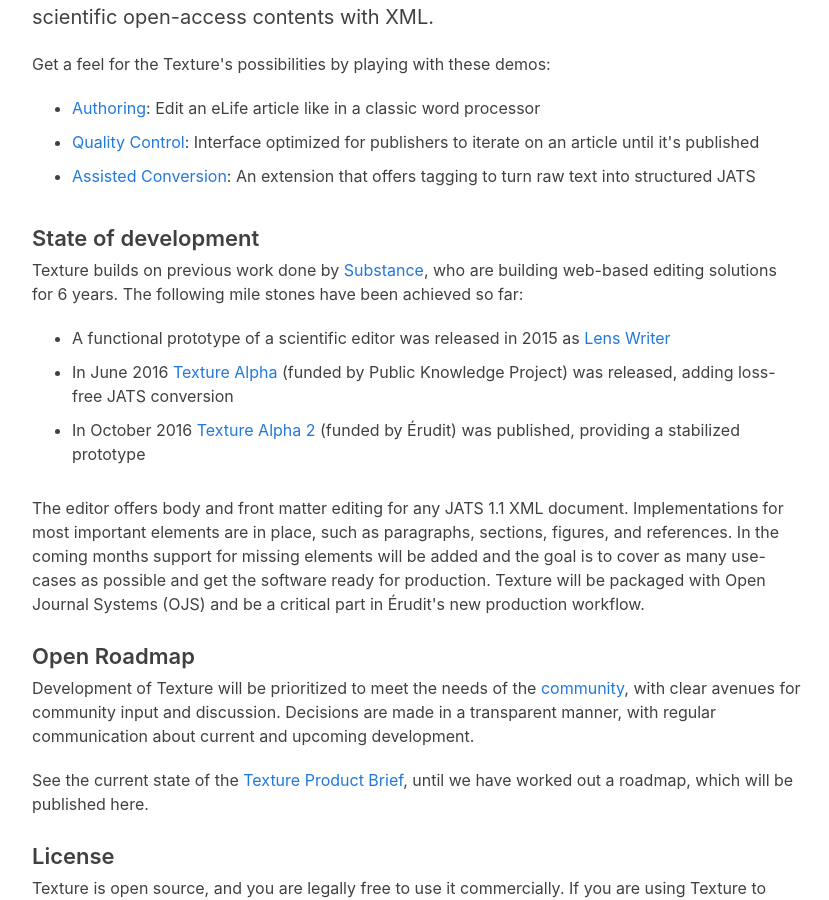
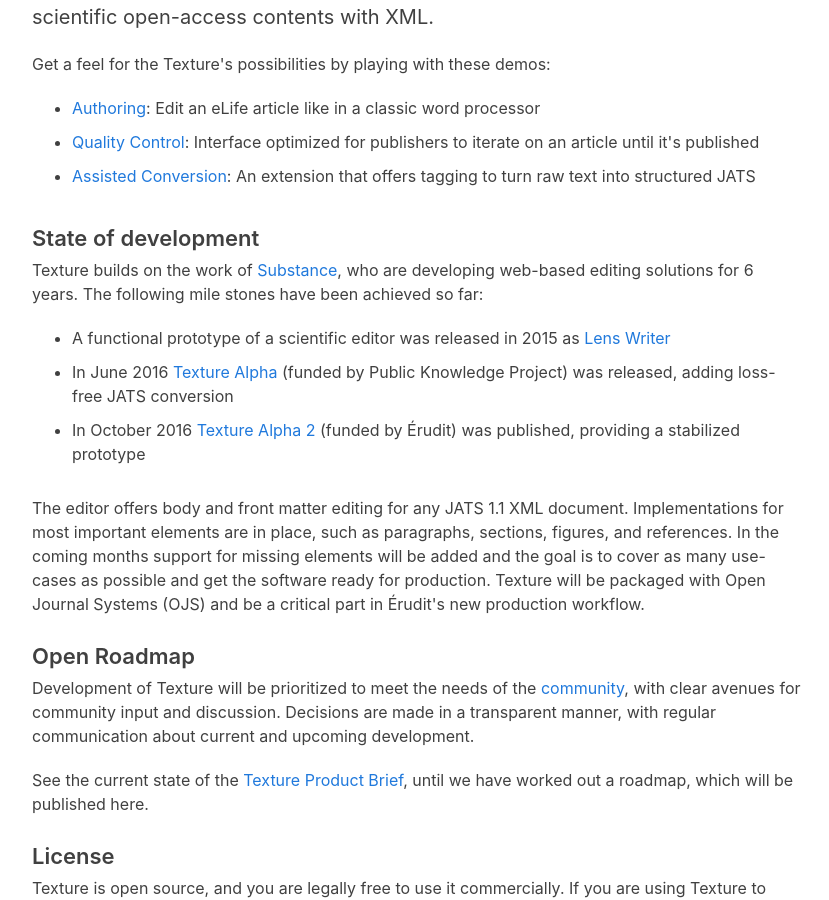
Before and after one commit to substance/substance.github.com, a Jekyll site: the page built from texture/index.html, in a window 1280 px wide and 900 px high, scrolled down 1078 px. Shown: the whole window, without its empty margins (223-1052 px from the left). Built offline with Jekyll 4.4.1, drawn with Linux system fonts in a browser that asks for light colours.

Commit message:
Wording.

```diff
--- a/texture/index.html
+++ b/texture/index.html
@@ -24,7 +24,7 @@
 
     <h3>State of development</h3>
     <p>
-      Texture builds on previous work done by <a href="/">Substance</a>, who are building web-based editing solutions for 6 years. The following mile stones have been achieved so far:
+      Texture builds on the work of <a href="/">Substance</a>, who are developing web-based editing solutions for 6 years. The following mile stones have been achieved so far:
     </p>
     <ul>
       <li>A functional prototype of a scientific editor was released in 2015 as <a href="https://medium.com/@_mql/produce-a-scientific-paper-with-lens-writer-d0fc75d11919#.btmmx0el0">Lens Writer</a></li>
```
